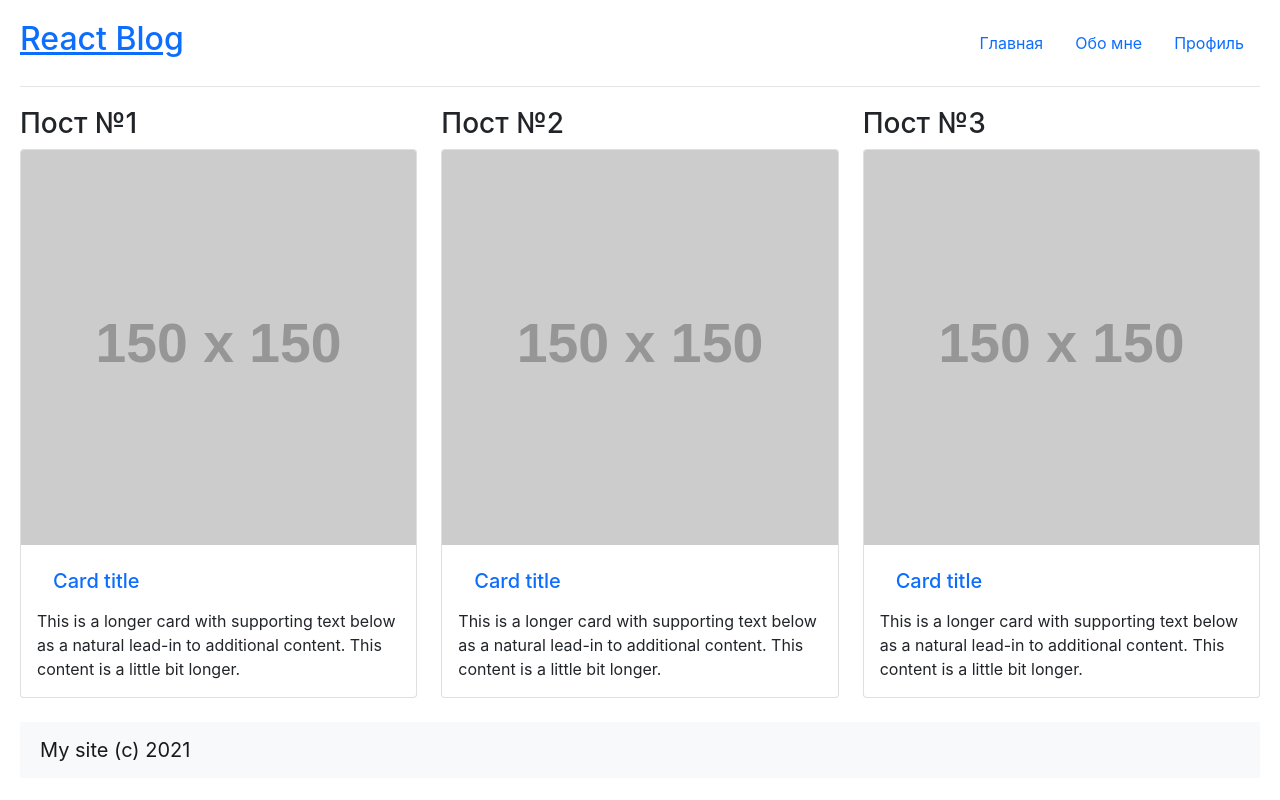
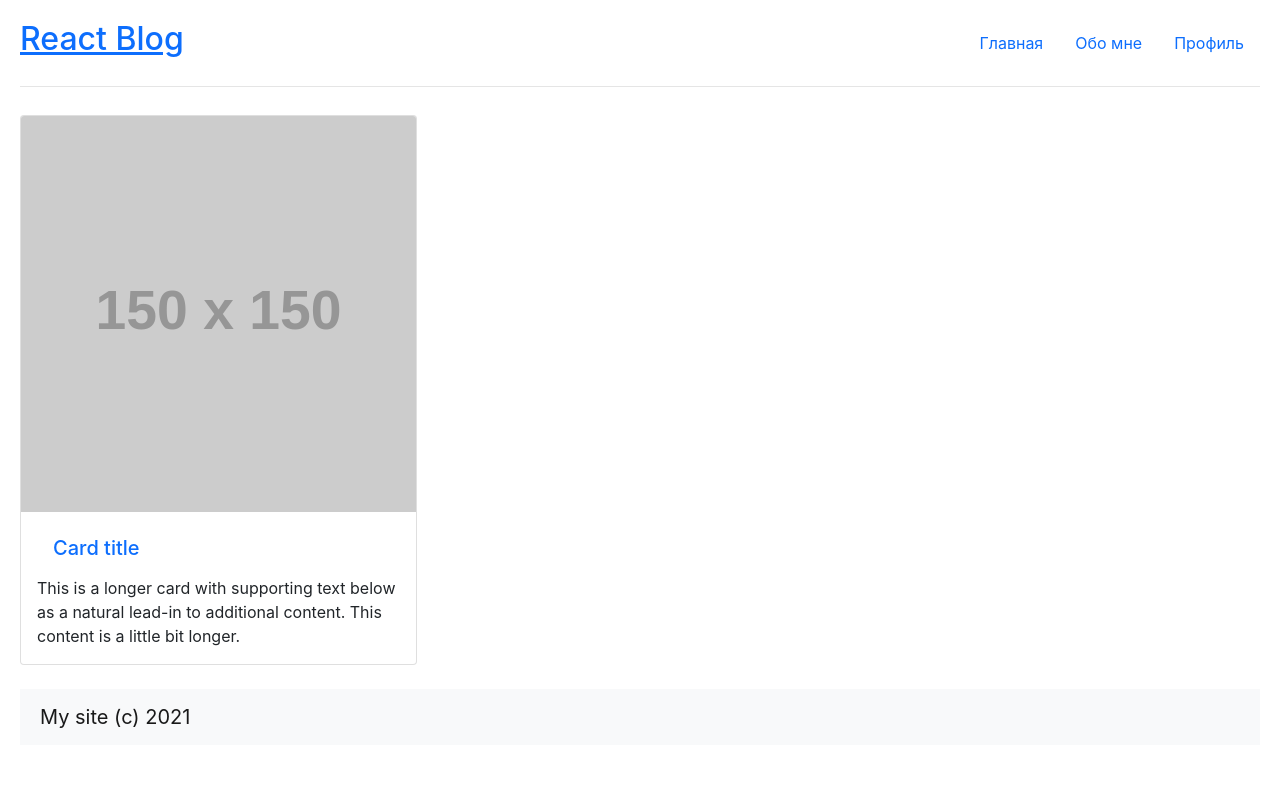
Before and after one commit to mastersu83/mastersu83-tutorial, a React (Create React App) app: page / in a window 1280 px wide. Built offline with nearby package versions, Linux system fonts and the light colour scheme.

Commit message:
сделал урок tutorial-6 переделал по усдовиям задания

```diff
--- a/src/tutorial-6/App.js
+++ b/src/tutorial-6/App.js
@@ -7,21 +7,6 @@ export default function App() {
   const { pathname } = window.location;
   const postId = pathname.split("/");
   const newPostId = postId[postId.length - 1];
-
-  const post = [
-    {
-      id: 1,
-      title: "Пост №1",
-    },
-    {
-      id: 2,
-      title: "Пост №2",
-    },
-    {
-      id: 3,
-      title: "Пост №3",
-    },
-  ];
 
   return (
     <div className="App">
@@ -48,15 +33,12 @@ export default function App() {
         </Nav>
       </header>
       <Row>
-        {pathname === "/" &&
-          post.map((i, index) => (
-            <CardItem key={i.id} title={i.title} id={i.id} index={index} />
-          ))}
+        {pathname === "/" && <CardItem title={newPostId} id={newPostId} />}
       </Row>
       <Row>
         {pathname === `/post/${newPostId}` && (
           <Col md={4}>
-            <h3>{post[newPostId - 1].title}</h3>
+            <h3>{newPostId}</h3>
             <Card>
               <Card.Img
                 variant="top"
--- a/src/tutorial-6/components/Card.jsx
+++ b/src/tutorial-6/components/Card.jsx
@@ -1,7 +1,10 @@
 import React from "react";
 import { Card, Col, Nav } from "react-bootstrap";
 
-const CardItem = ({ title, id }) => {
+const CardItem = ({ title }) => {
+  const { pathname } = window.location;
+  const postId = pathname.split("/");
+  const newPostId = postId[postId.length - 1];
   return (
     <Col md={4}>
       <h3>{title}</h3>
@@ -9,7 +12,7 @@ const CardItem = ({ title, id }) => {
         <Card.Img variant="top" src="https://via.placeholder.com/150x150" />
         <Card.Body>
           <Card.Title>
-            <Nav.Link href={`/post/${id}`}>Card title</Nav.Link>
+            <Nav.Link href={`/post/${newPostId}`}>Card title</Nav.Link>
           </Card.Title>
           <Card.Text>
             This is a longer card with supporting text below as a natural
```
